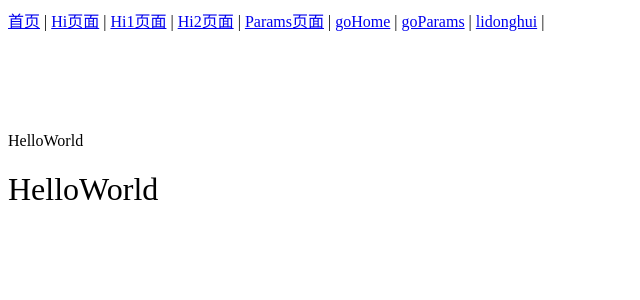
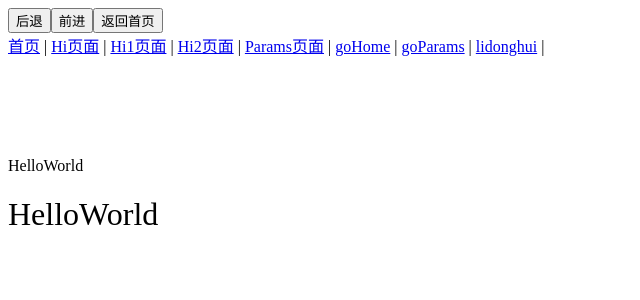
Before and after one commit to lidonghui22/Vue-Router, a Vue app: page / in a window 1280 px wide. Shown: the top 300 px of the page, without its empty margins (0-640 px from the left). Built offline with nearby package versions, Linux system fonts and the light colour scheme.

Commit message:
编程式导航

```diff
--- a/src/App.vue
+++ b/src/App.vue
@@ -1,5 +1,10 @@
 <template>
     <div id="app">
+        <div>
+            <button @click="goBack">后退</button>
+            <button @click="goGo">前进</button>
+            <button @click="goHome">返回首页</button>
+        </div>
         <div class="nav-home">
             <router-link to="/">首页</router-link> |
             <router-link to="/hi">Hi页面</router-link> |
@@ -20,7 +25,18 @@
 
 <script>
     export default {
-        name: 'App'
+        name: 'App',
+        methods:{
+            goBack(){
+                this.$router.go(-1);
+            },
+            goGo(){
+                this.$router.go(1);
+            },
+            goHome(){
+                this.$router.push('/');
+            }
+        }
     }
 </script>
 
```
